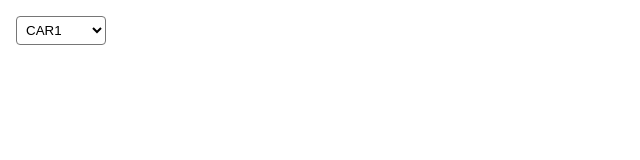
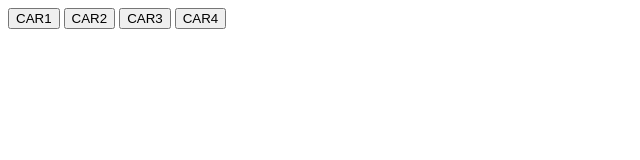
Before and after one commit to AK-0712/AR-3d-model, a plain HTML site: page index.html in a window 1280 px wide. Shown: the whole page, without its empty margins (0-640 px from the left). Drawn offline with nearby package versions, Linux system fonts and the light colour scheme.

Commit message:
files updated

```diff
--- a/index.html
+++ b/index.html
@@ -33,12 +33,19 @@
   <body>
  	<div id="content">
 		<div id="mySidenav" class="sidenav">
-			<select id="model-select">
+			<!--<select id="model-select">
             <option id="1" value="1" selected>CAR1</option>
             <option id="2" value="2">CAR2</option>
             <option id="3" value="3">CAR3</option>
             <option id="4" value="4">CAR4</option>
-        </select>
+        </select>-->
+        <div id="tab-list">
+		<button id="1" value="1">CAR1</button>
+		<button id="2" value="2">CAR2</button>
+		<button id="3" value="3">CAR3</button>
+		<button id="4" value="4">CAR4</button>
+		</div>
+
 		</div>
 
 		<div id="container" style="position: fixed;"></div>
@@ -80,12 +87,12 @@
 		init();
 		animate();
 
-		 let selectInput = document.getElementById('model-select');
+		 let selectInput = document.getElementById('tab-list');
         let modelName = selectInput.value;
 
          loadModel(modelName);
 
-        selectInput.addEventListener("change", (e) => {
+        selectInput.addEventListener("click", (e) => {
             modelName = e.target.value;
 			if (current_object != null) {
 				scene.remove(current_object);
```
